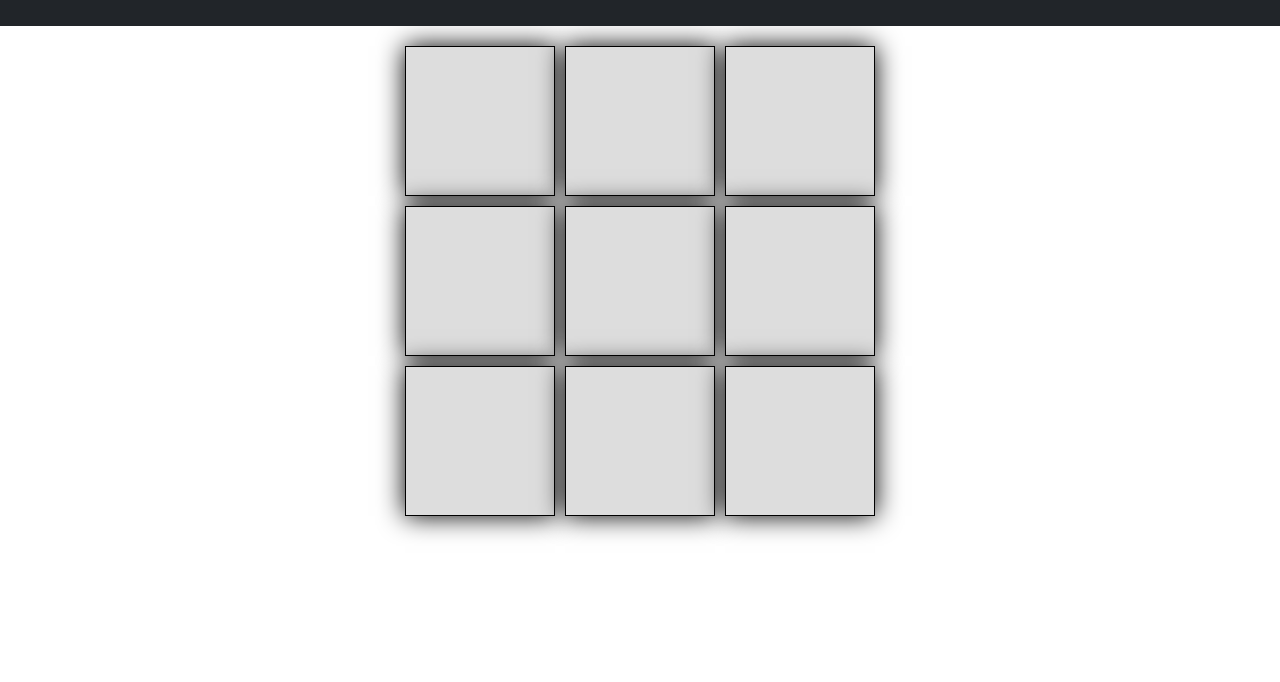
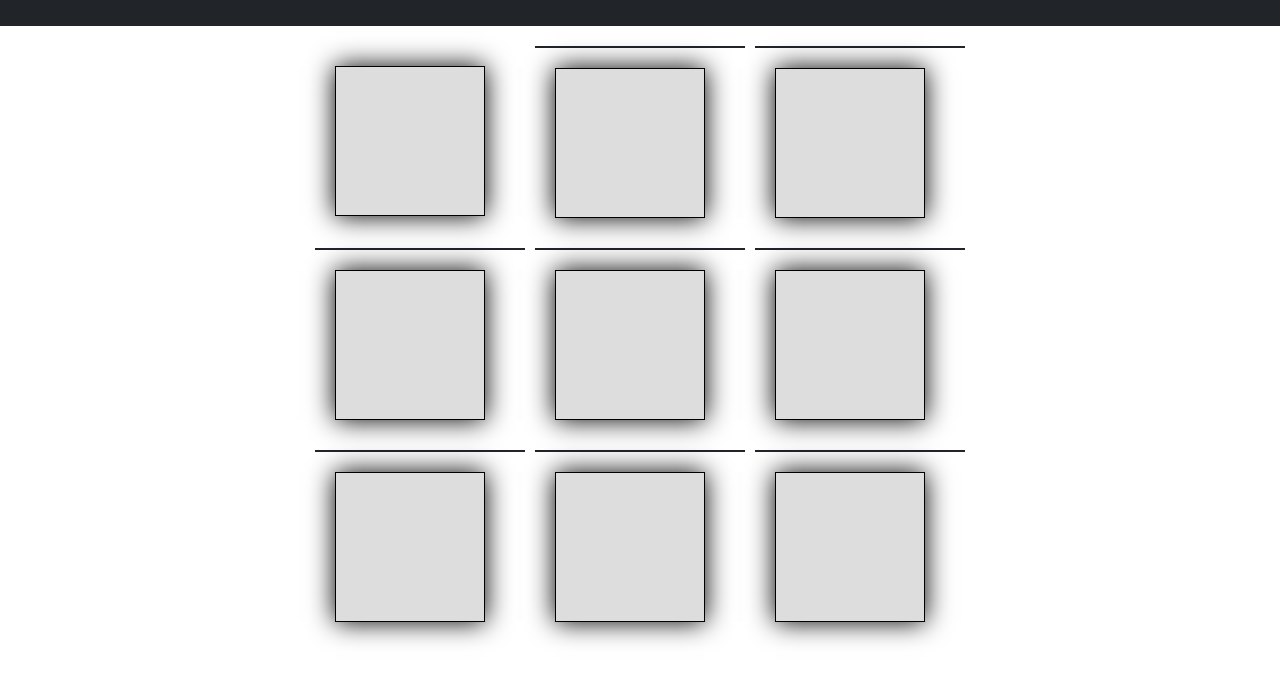
Before and after one commit to weesleycabral/angular-project-catalog, an Angular app: page /tic-tac-toe in a window 1280 px wide. Shown: the top 682 px of the page. Built offline with nearby package versions, Linux system fonts and the light colour scheme; some icons are missing.

Commit message:
mudando a estrutura dos squares, e clicando X e O funfando

```diff
--- a/src/app/pages/jogo-da-velha/jogo-da-velha.component.html
+++ b/src/app/pages/jogo-da-velha/jogo-da-velha.component.html
@@ -1,5 +1,47 @@
-<div class="table"  >
-  <div class="item" *ngFor="let square of squares; let i index" (click)="play(i)">
-    <span>{{ symbol[i] }}</span>
+<div class="table">
+  <div class="table" (click)="play(1)"  >
+    <div class="item" id="item-1" >
+      {{ squares[squares.length]?.posicao === 1 ? squares[squares.length]?.jogada : '' }}
+    </div>
+  </div>
+  <div class="table" (click)="play(2)"  >
+    <div class="item" id="item-2" >
+      {{ squares[squares.length]?.posicao === 2 ? squares[squares.length]?.jogada : '' }}
+    </div>
+  </div>
+  <div class="table" (click)="play(3)"  >
+    <div class="item" id="item-3" >
+      {{ squares[squares.length]?.posicao === 3 ? squares[squares.length]?.jogada : '' }}
+    </div>
+  </div>
+  <div class="table" (click)="play(4)"  >
+    <div class="item" id="item-4" >
+      {{ squares[squares.length]?.posicao === 4 ? squares[squares.length]?.jogada : '' }}
+    </div>
+  </div>
+  <div class="table" (click)="play(5)"  >
+    <div class="item" id="item-5" >
+      {{ squares[squares.length]?.posicao === 5 ? squares[squares.length]?.jogada : '' }}
+    </div>
+  </div>
+  <div class="table" (click)="play(6)" >
+    <div class="item" id="item-6" >
+      {{ squares[squares.length]?.posicao === 6 ? squares[squares.length]?.jogada : '' }}
+    </div>
+  </div>
+  <div class="table" (click)="play(7)"  >
+    <div class="item" id="item-7" >
+      {{ squares[squares.length]?.posicao === 7 ? squares[squares.length]?.jogada : '' }}
+    </div>
+  </div>
+  <div class="table" (click)="play(8)"  >
+    <div class="item" id="item-8" >
+      {{ squares[squares.length]?.posicao === 8 ? squares[squares.length]?.jogada : '' }}
+    </div>
+  </div>
+  <div class="table" (click)="play(9)"  >
+    <div class="item" id="item-9" >
+      {{ squares[squares.length]?.posicao === 9 ? squares[squares.length]?.jogada : '' }}
+    </div>
   </div>
 </div>
--- a/src/app/pages/jogo-da-velha/jogo-da-velha.component.ts
+++ b/src/app/pages/jogo-da-velha/jogo-da-velha.component.ts
@@ -6,18 +6,55 @@ import { Component, OnInit } from '@angular/core';
   styleUrls: ['./jogo-da-velha.component.scss']
 })
 export class JogoDaVelhaComponent implements OnInit {
-public squares: any[] = Array(9);
-public player:string = 'X';
+public squares: any = []
+public player = 'X';
 public symbol: string[] = [];
+winningValues = [
+  [1, 2, 3],
+  [4, 5, 6],
+  [7, 8, 9],
+  [1, 4, 7],
+  [2, 5, 8],
+  [3, 6, 9],
+  [1, 5, 9],
+  [3, 5, 7],
+];
 
-constructor() {}
+constructor() {
+}
 
 ngOnInit(): void {
 
 }
 
-play(index: number) {
-  this.symbol[index] = this.player
+play(i: number) {
+    if (this.squares.length == 8) {
+    return console.log('deu velha')
+  }
+  console.log(this.squares)
+    this.squares.push({
+      jogada: this.player,
+      posicao: i
+    });
+
+
+    const quadrado = document.getElementById(`item-${i}`)
+quadrado!.innerHTML = this.player;
+this.player = this.player === 'X' ? 'O' : 'X';
+// this.checkWin(i)
+}
+
+checkWin(jogadaAtual: any) {
+  const currentPlay: any = [];
+  console.log(currentPlay);
+  this.squares.forEach((element: any) => {
+    if(element.jogada === jogadaAtual) {
+      currentPlay.push(element.posicao)
+    }
+  })
+  if(currentPlay.some(this.winningValues)) {
+    console.log('ganhou');
+  }
 }
 
 
```
